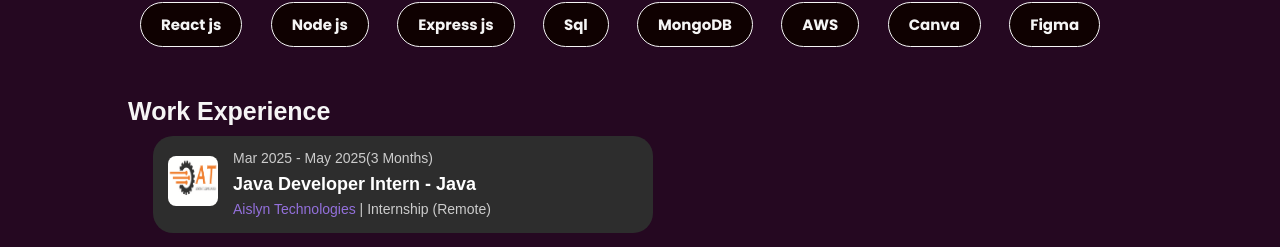
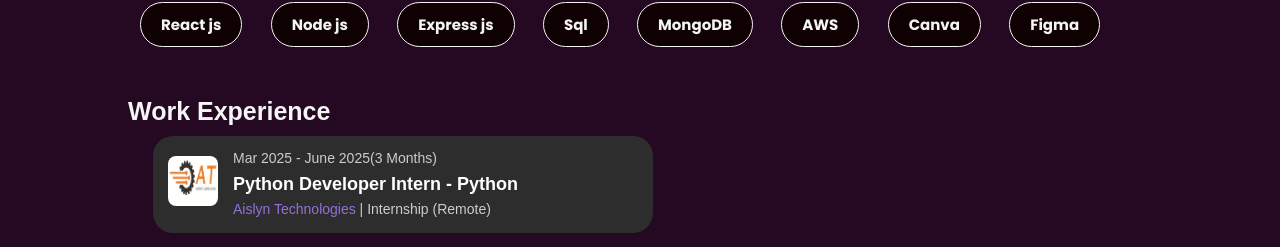
Before and after one commit to Naveendevaraju5265/My_portfolio, a plain HTML site: page portfolio/index.html in a window 1280 px wide. Shown: the part 2143-2390 px from the top of the page. Drawn offline with nearby package versions, Linux system fonts and the light colour scheme; animation ran at ten frames a second.

Commit message:
index.html

```diff
--- a/portfolio/index.html
+++ b/portfolio/index.html
@@ -272,8 +272,8 @@
                   <img src="img/logo.png" alt="company-logo">
                 </div>
                 <div class="details">
-                  <p class="duration">Mar 2025 - May 2025(3 Months)</p>
-                  <h3 class="title">Java Developer Intern - Java</h3>
+                  <p class="duration">Mar 2025 - June 2025(3 Months)</p>
+                  <h3 class="title">Python Developer Intern - Python</h3>
                   <p class="company"><a href="https://aislyntech.com/" target="_blank">Aislyn Technologies </a>| Internship (Remote)</p>
                 </div>
             </div>
```
